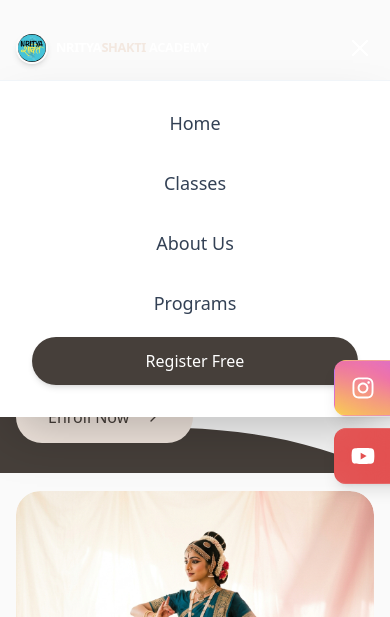
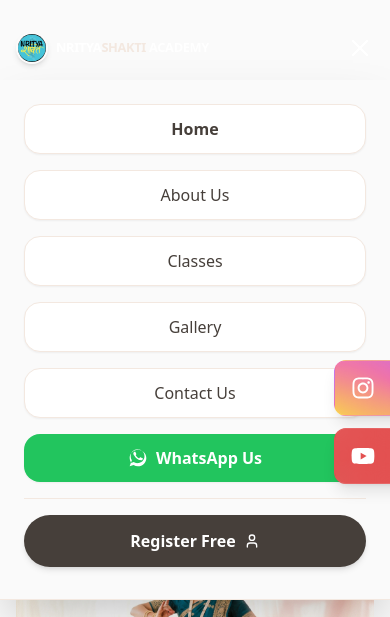
Before and after one commit to Shivam12220371/Nritya-Sakti-Academy, a React (Vite) app in the folder frontend/: page / in a window 390 px wide. Both pictures are taken after a click on the button 360 px from the left and 48 px from the top of the page. Shown: the top 617 px of the page. Built offline with nearby package versions, Linux system fonts and the light colour scheme; no server answers.

Commit message:
nav bar set for a mobile phone

```diff
--- a/frontend/src/components/Navbar.tsx
+++ b/frontend/src/components/Navbar.tsx
@@ -88,26 +88,36 @@ const Navbar = () => {
 
       {/* Mobile Menu */}
       {isOpen && (
-        <div className="lg:hidden bg-white shadow-2xl border-t border-slate-100">
-          <div className="px-4 pt-4 pb-8 space-y-2 text-center flex flex-col">
-            <Link to="/" className="block px-3 py-3 text-slate-700 hover:text-[#463F3A] font-medium text-lg" onClick={() => setIsOpen(false)}>Home</Link>
+        <div className="lg:hidden bg-[#FAFAFA] shadow-2xl border-b border-[#F3E8E0] absolute w-full left-0 top-full pb-8">
+          <div className="px-6 pt-6 space-y-4 flex flex-col items-center">
+            <Link to="/" className="w-full text-center py-3 bg-white rounded-2xl text-[#463F3A] font-bold shadow-sm border border-[#F3E8E0]" onClick={() => setIsOpen(false)}>Home</Link>
             {!isDashboard && (
               <>
-                <Link to="/classes" className="block px-3 py-3 text-slate-700 hover:text-[#463F3A] font-medium text-lg" onClick={() => setIsOpen(false)}>Classes</Link>
-                <Link to="/about" className="block px-3 py-3 text-slate-700 hover:text-[#463F3A] font-medium text-lg" onClick={() => setIsOpen(false)}>About Us</Link>
-                <Link to="/programs/kathak" className="block px-3 py-3 text-slate-700 hover:text-[#463F3A] font-medium text-lg" onClick={() => setIsOpen(false)}>Programs</Link>
+                <Link to="/about" className="w-full text-center py-3 bg-white rounded-2xl text-[#463F3A] font-medium shadow-sm border border-[#F3E8E0]" onClick={() => setIsOpen(false)}>About Us</Link>
+                <Link to="/classes" className="w-full text-center py-3 bg-white rounded-2xl text-[#463F3A] font-medium shadow-sm border border-[#F3E8E0]" onClick={() => setIsOpen(false)}>Classes</Link>
+                <Link to="/gallery" className="w-full text-center py-3 bg-white rounded-2xl text-[#463F3A] font-medium shadow-sm border border-[#F3E8E0]" onClick={() => setIsOpen(false)}>Gallery</Link>
+                <Link to="/contact" className="w-full text-center py-3 bg-white rounded-2xl text-[#463F3A] font-medium shadow-sm border border-[#F3E8E0]" onClick={() => setIsOpen(false)}>Contact Us</Link>
+
+                <a href="https://wa.me/916203053876" target="_blank" rel="noopener noreferrer" className="w-full flex items-center justify-center gap-2 py-3 bg-green-500 rounded-2xl text-white font-bold shadow-sm mt-4">
+                  <svg className="w-5 h-5 fill-current" viewBox="0 0 24 24"><path d="M11.97 2.005c-5.52 0-9.99 4.47-9.99 9.99 0 1.95.56 3.82 1.55 5.43L2 22l4.67-1.55a9.962 9.962 0 005.3 1.54h.01c5.52 0 10-4.48 10-10S17.49 2.005 11.97 2.005zm0 16.27h-.01c-1.63 0-3.23-.42-4.66-1.22l-.33-.2-3.46 1.15 1.17-3.37-.22-.35a8.288 8.288 0 01-1.27-4.47c0-4.57 3.73-8.3 8.3-8.3 2.22 0 4.3.87 5.86 2.43 1.56 1.57 2.42 3.65 2.42 5.87 0 4.56-3.73 8.29-8.29 8.29zm4.56-6.23c-.25-.12-1.48-.73-1.71-.81-.23-.08-.4-.12-.57.12-.17.25-.65.81-.79.98-.15.17-.3.19-.55.06-1.57-.79-2.61-2-3.62-3.71-.1-.17-.01-.27.06-.37.14-.14.28-.32.41-.48.06-.06.12-.12.16-.17.15-.3.08-.57-.04-.81-.13-.25-.57-1.38-.79-1.89-.2-.5-.4-.43-.57-.44h-.48c-.17 0-.46.06-.7.32s-.92.9-.92 2.2 1.45 2.56 1.65 2.82c.2.27 1.92 2.93 4.65 4.11.65.28 1.16.45 1.56.57.65.21 1.25.18 1.72.11.53-.08 1.48-.6 1.69-1.19.21-.59.21-1.09.15-1.19-.07-.1-.23-.48-.28z" /></svg>
+                  WhatsApp Us
+                </a>
               </>
             )}
 
             {!token ? (
-              <Link to="/register" className="block px-4 py-3 mt-4 mx-4 bg-[#463F3A] text-white rounded-full font-medium shadow-md text-center" onClick={() => setIsOpen(false)}>Register Free</Link>
+              <div className="pt-4 border-t border-[#F3E8E0] w-full mt-2">
+                <Link to="/register" className="w-full flex items-center justify-center gap-2 py-3.5 bg-[#463F3A] text-white rounded-full font-bold shadow-md" onClick={() => setIsOpen(false)}>
+                  Register Free <User className="w-4 h-4"/>
+                </Link>
+              </div>
             ) : (
-              <>
+              <div className="pt-4 border-t border-[#F3E8E0] w-full mt-2 flex flex-col gap-3">
                 {!isDashboard && (
-                  <Link to={user?.role === 'admin' ? '/admin' : user?.role === 'instructor' ? '/instructor' : '/student'} className="block px-3 py-3 text-indigo-600 font-bold text-lg" onClick={() => setIsOpen(false)}>Dashboard</Link>
+                  <Link to={user?.role === 'admin' ? '/admin' : user?.role === 'instructor' ? '/instructor' : '/student'} className="w-full text-center py-3 bg-[#EADCCF] rounded-full text-[#463F3A] font-bold shadow-sm" onClick={() => setIsOpen(false)}>Dashboard</Link>
                 )}
-                <button onClick={handleLogout} className="block w-[calc(100%-2rem)] text-center py-3 mt-2 mx-4 bg-red-500 text-white rounded-full font-medium shadow-md">Logout</button>
-              </>
+                <button onClick={() => { handleLogout(); setIsOpen(false); }} className="w-full text-center py-3 bg-red-500 text-white rounded-full font-bold shadow-sm">Logout</button>
+              </div>
             )}
           </div>
         </div>
```
